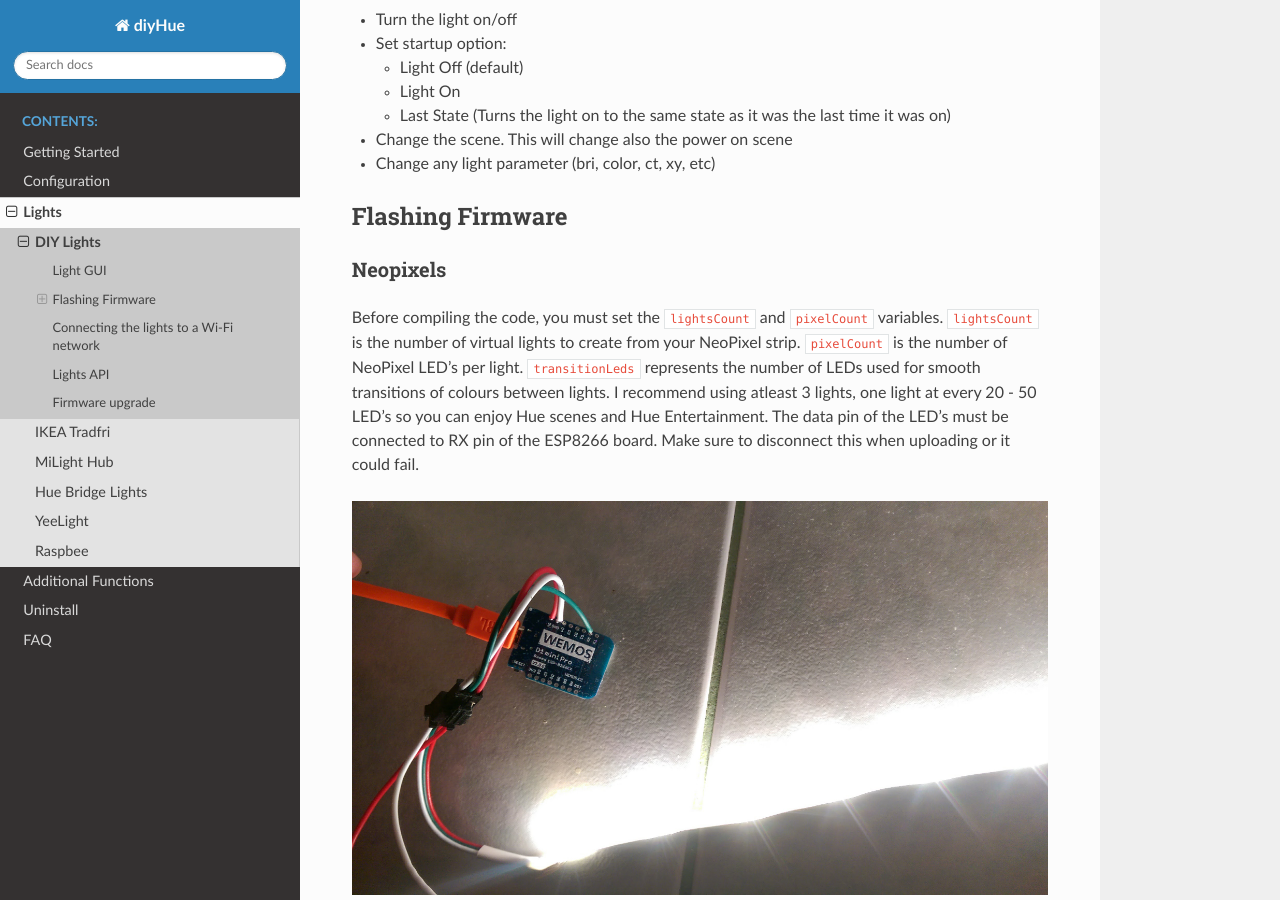
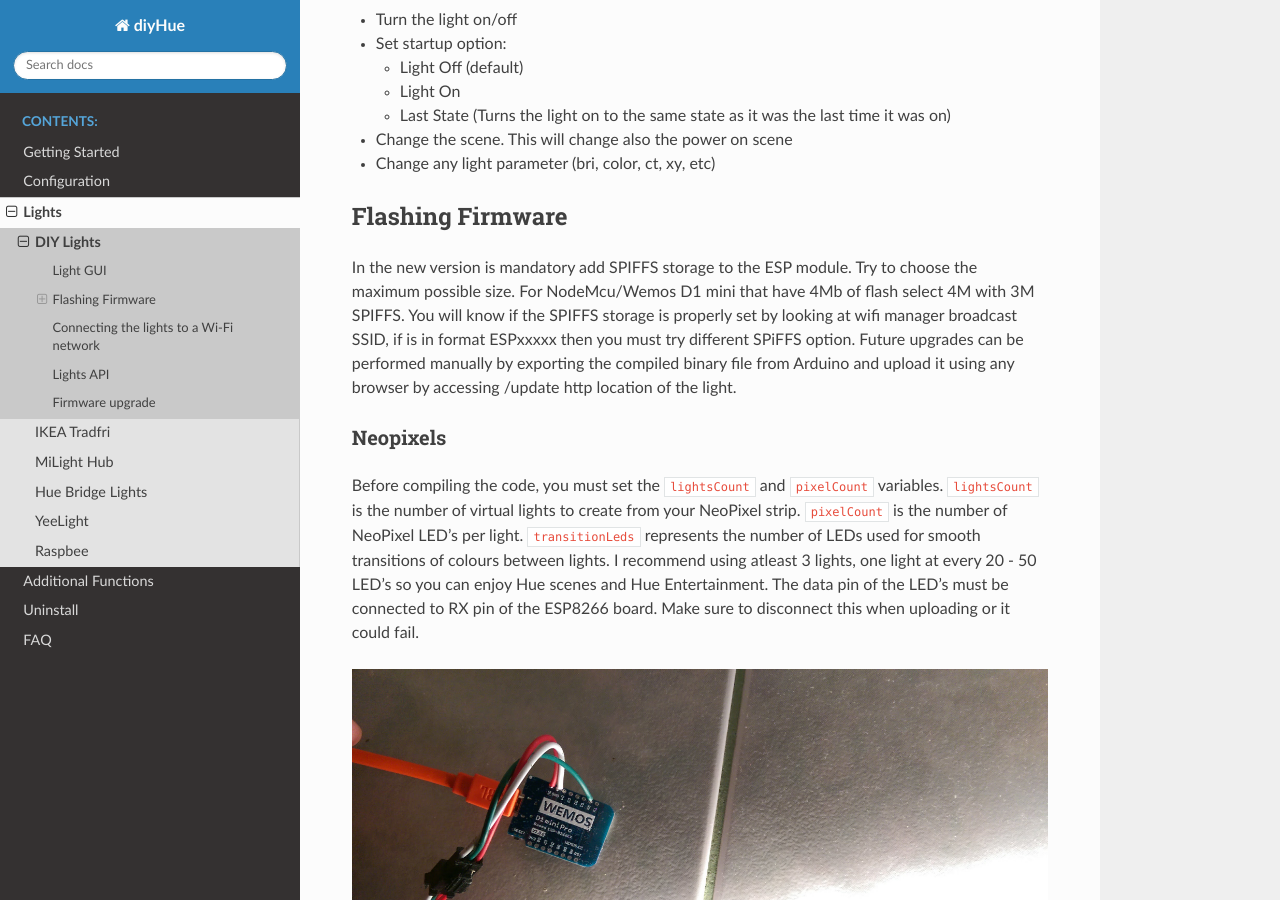
Before and after one commit to diyhue/ReadTheDocs, a Sphinx documentation site: the page built from source/lights/diylights.rst, in a window 1280 px wide and 900 px high, scrolled down 2070 px. Built offline with Sphinx 7.4.7 and the Read the Docs theme 2.0.0, drawn with Linux system fonts in a browser that asks for light colours.

Commit message:
add SPIFFS info

```diff
--- a/source/lights/diylights.rst
+++ b/source/lights/diylights.rst
@@ -38,6 +38,8 @@ All lights have an internal web GUI that can be accesses with any browser and of
 
 Flashing Firmware
 -----------------
+
+In the new version is mandatory add SPIFFS storage to the ESP module. Try to choose the maximum possible size. For NodeMcu/Wemos D1 mini that have 4Mb of flash select 4M with 3M SPIFFS. You will know if the SPIFFS storage is properly set by looking at wifi manager broadcast SSID, if is in format ESPxxxxx then you must try different SPiFFS option. Future upgrades can be performed manually by exporting the compiled binary file from Arduino and upload it using any browser by accessing /update http location of the light.
 
 Neopixels
 ~~~~~~~~~
```
